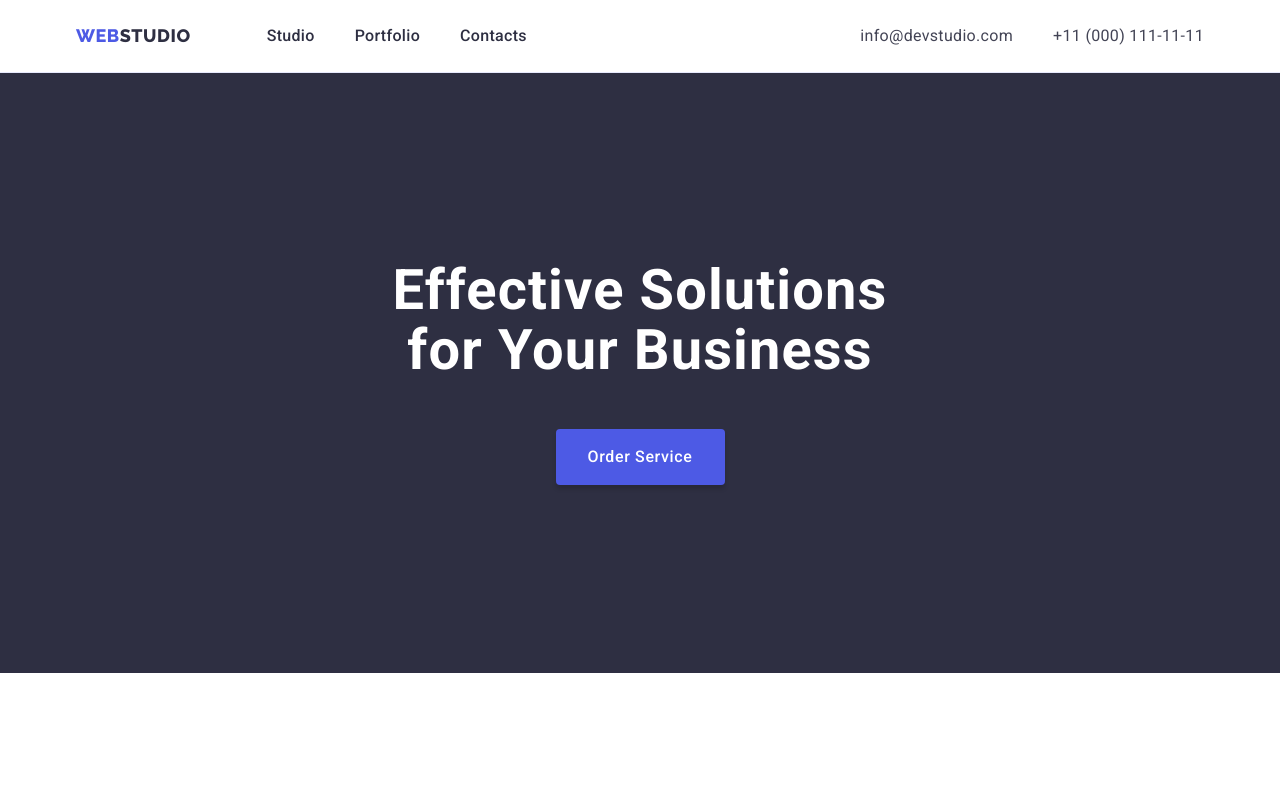
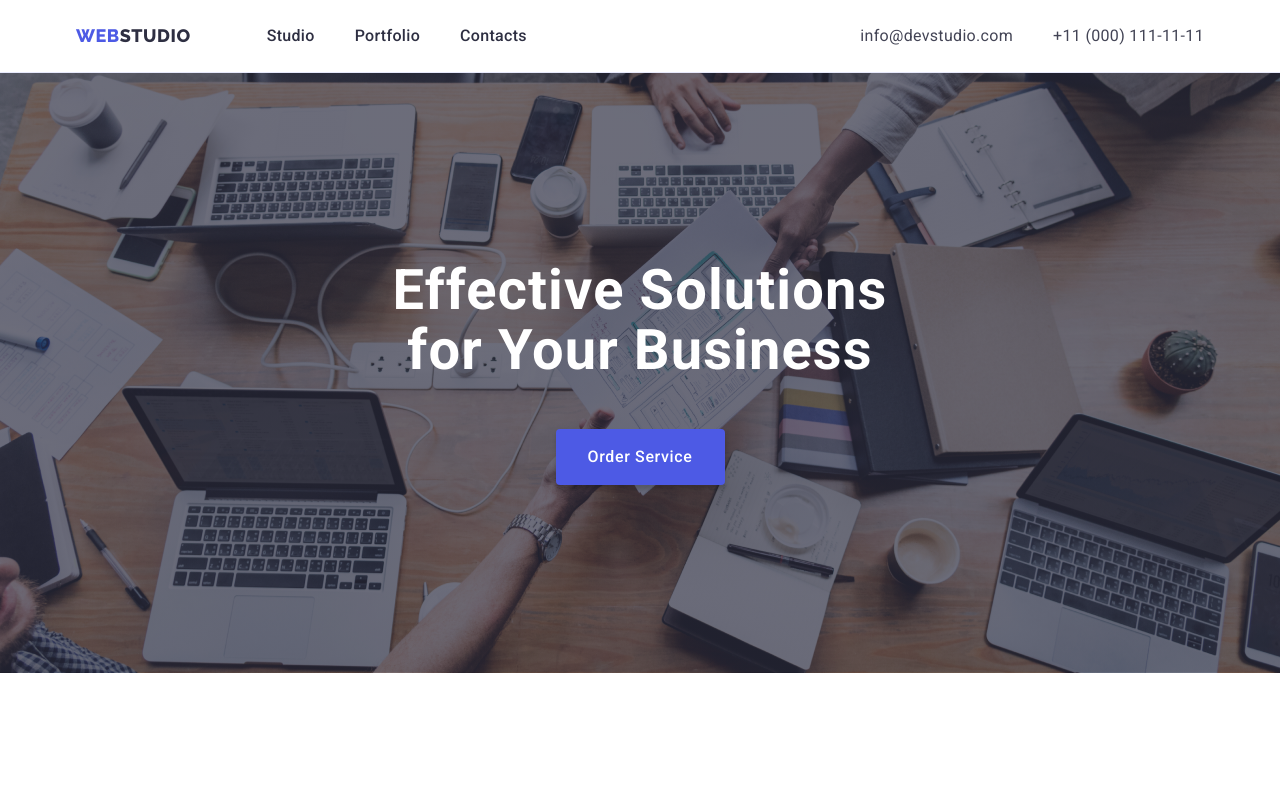
Before and after one commit to eddvornichenko/goit-markup-hw-04, a plain HTML site: page index.html in a window 1280 px wide. Shown: the top 789 px of the page. Drawn offline with nearby package versions, Linux system fonts and the light colour scheme.

Commit message:
Start DZ. Hero section bg add

```diff
--- a/css/styles.css
+++ b/css/styles.css
@@ -142,7 +142,16 @@ img {
 .hero-section {
   background-color: var(--navy-blue);
   padding: 188px 0;
+  background-image: linear-gradient(
+      rgba(46, 47, 66, 0.7),
+      rgba(46, 47, 66, 0.7)
+    ),
+    url(../images/hero-bg.jpg);
+  background-repeat: no-repeat;
+  background-position: center;
+  background-size: cover;
 }
+
 .hero-section-title {
   font-size: 56px;
   line-height: 1.07;
```
Also changed, not shown: images/Dark-bg.png (added), images/hero-bg.jpg (added).
